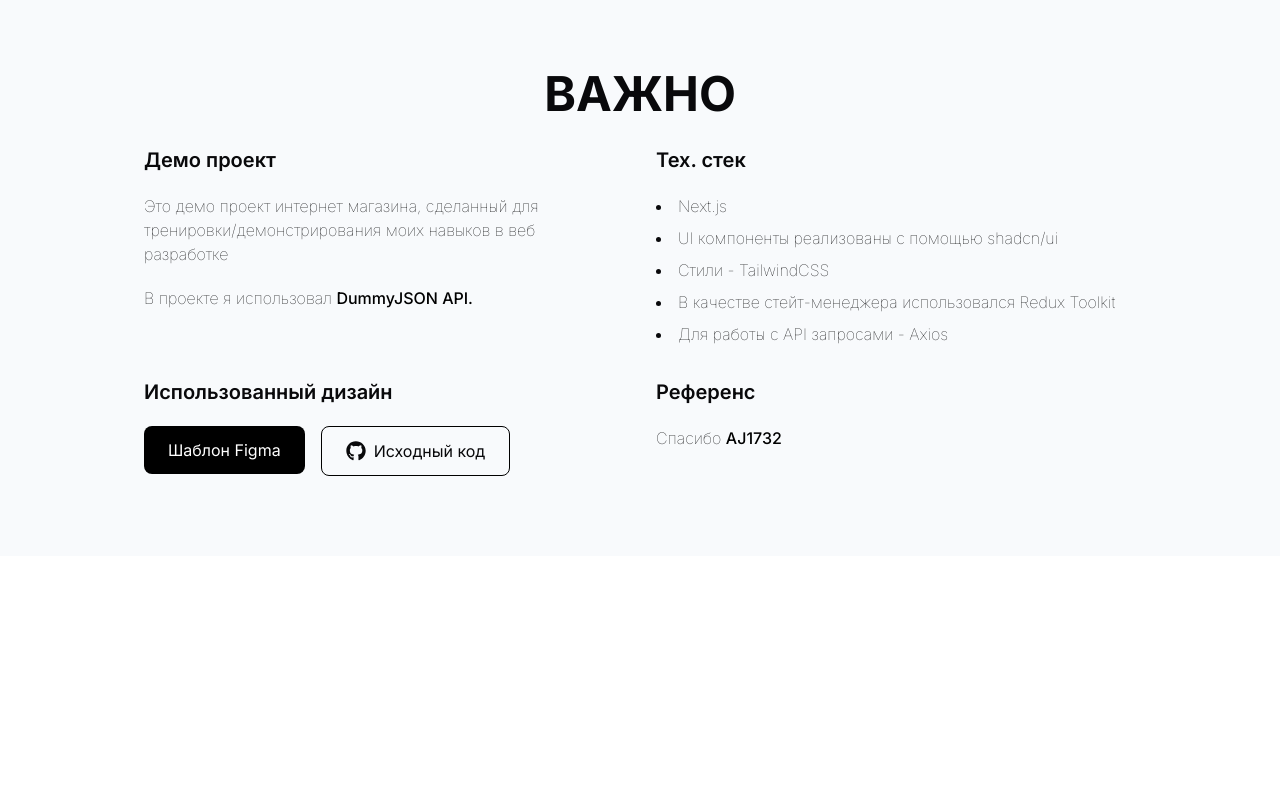
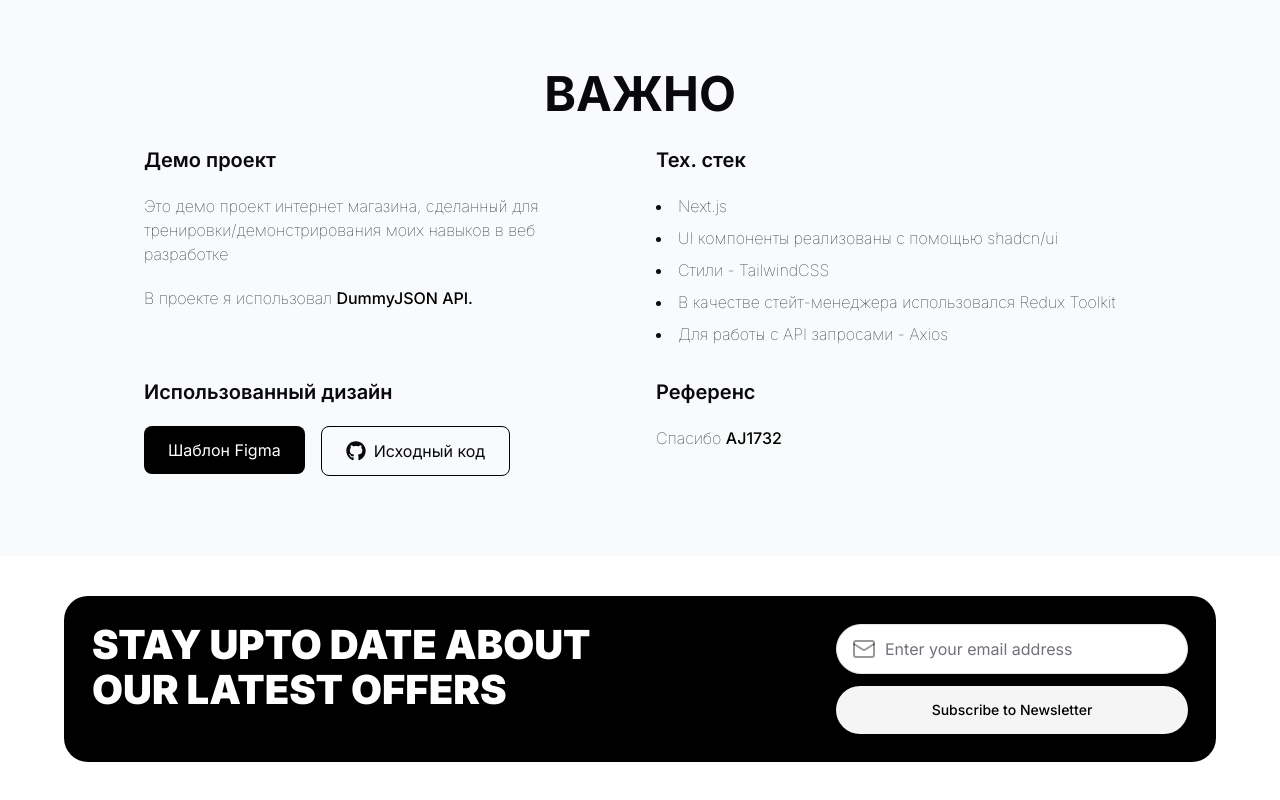
Before and after one commit to Gennod/ibb-shopco, a Next.js app: page / in a window 1280 px wide. Shown: the part 670-1470 px from the top of the page. Before the commit the page ends 1226 px from the top, so only its background shows below. Built offline with nearby package versions, Linux system fonts and the light colour scheme.

Commit message:
feat: add CTASection and custom InputField

```diff
--- a/src/app/layout.tsx
+++ b/src/app/layout.tsx
@@ -1,4 +1,5 @@
 import { Navbar } from '@/components'
+import CTASection from '@/components/sections/CTASection'
 import type { Metadata } from 'next'
 import { Inter } from 'next/font/google'
 import './globals.css'
@@ -8,8 +9,8 @@
 })
 
 export const metadata: Metadata = {
-	title: 'Create Next App',
-	description: 'Generated by create next app',
+	title: 'Shopco',
+	description: 'Created by Ivan Blednov',
 }
 
 export default function RootLayout({
@@ -19,11 +20,12 @@
 }>) {
 	return (
 		<html lang='en'>
-			<body className={`${inter.className} content-grid font-satoshi`}>
-				<header className='content-grid fixed z-50 w-full bg-white border-b border-black/10'>
+			<body className={`${inter.className} font-satoshi`}>
+				<header className='text-black fixed z-50 w-full bg-white border-b border-black/10'>
 					<Navbar />
 				</header>
 				<main className='pt-20'>{children}</main>
+				<CTASection />
 			</body>
 		</html>
 	)
--- /dev/null
+++ b/src/components/sections/CTASection/index.tsx
@@ -0,0 +1,29 @@
+import ButtonLink from '@/components/ui-build/ButtonLink'
+import InputField from '@/components/ui-build/InputField'
+import { Mail } from 'lucide-react'
+
+const CTASection = () => {
+	return (
+		<section className='pt-10 pb-10 pl-16 pr-16 text-white'>
+			<div className='bg-black rounded-[1.5rem] p-7 flex justify-between'>
+				<h2 className='-mt-0.5 max-w-[35rem] font-integral font-black text-[2rem] leading-[2.1875rem] text-white lg:text-[2.5rem] lg:leading-[2.8125rem]'>
+					STAY UPTO DATE ABOUT <br />
+					OUR LATEST OFFERS
+				</h2>
+				<div className='flex w-full flex-col justify-center gap-3 text-white max-lg:mx-auto lg:max-w-[22rem]'>
+					<InputField
+						startIcon={<Mail />}
+						placeholder='Enter your email address'
+						iconProps={{
+							className: 'stroke-black/40',
+						}}
+					/>
+					<ButtonLink className='w-full bg-neutral-100 py-6 text-black hover:bg-shade-200'>
+						Subscribe to Newsletter
+					</ButtonLink>
+				</div>
+			</div>
+		</section>
+	)
+}
+export default CTASection
--- /dev/null
+++ b/src/components/ui-build/InputField/index.tsx
@@ -0,0 +1,92 @@
+'use client'
+
+import { cn } from '@/lib/utils'
+import { Eye, EyeOff, Lock, LucideProps } from 'lucide-react'
+import * as React from 'react'
+
+export interface InputProps
+	extends React.InputHTMLAttributes<HTMLInputElement> {
+	startIcon?: React.ReactElement<LucideProps>
+	endIcon?: React.ReactElement<LucideProps>
+	iconProps?: LucideProps
+}
+
+const InputField = React.forwardRef<HTMLInputElement, InputProps>(
+	({ className, type, startIcon, endIcon, iconProps = {}, ...props }, ref) => {
+		const [show, setShow] = React.useState(false)
+		const { className: iconClassName, ...iconRest } = iconProps
+
+		if (type === 'password') {
+			return (
+				<div className='relative w-full'>
+					<div className='absolute left-4 top-1/2 -translate-y-1/2 transform'>
+						<Lock
+							size={'1.5rem'}
+							className={cn('text-muted-foreground', iconClassName)}
+							{...iconRest}
+						/>
+					</div>
+					<input
+						autoComplete='off'
+						type={!show ? type : 'text'}
+						className={cn(
+							'border-input bg-background ring-offset-background placeholder:text-muted-foreground flex min-h-10 w-full rounded-full border px-12 py-3 text-sm file:border-0 file:bg-transparent file:text-sm file:font-medium focus-visible:outline-none focus-visible:ring-1 focus-visible:ring-black focus-visible:ring-offset-0 disabled:cursor-not-allowed disabled:opacity-50 lg:text-base',
+							className
+						)}
+						ref={ref}
+						{...props}
+					/>
+					<button
+						onClick={() => setShow(prev => !prev)}
+						className='absolute right-3 top-1/2 -translate-y-1/2 transform'
+						type='button'
+					>
+						{show ? (
+							<Eye className='stroke-slate-700/70' size={'1.5rem'} />
+						) : (
+							<EyeOff className='stroke-slate-700/70' size={'1.5rem'} />
+						)}
+					</button>
+				</div>
+			)
+		}
+
+		return (
+			<div className='relative'>
+				{startIcon && (
+					<div className='absolute left-4 top-1/2 -translate-y-1/2 transform'>
+						{React.cloneElement(startIcon, {
+							size: 24,
+							className: cn('text-muted-foreground', iconClassName),
+							...iconRest,
+						})}
+					</div>
+				)}
+				<input
+					type={type}
+					className={cn(
+						'border-input bg-background text-zinc-900 placeholder:text-black/40 ring-offset-background placeholder:text-muted-foreground flex min-h-10 w-full rounded-full border px-8 py-3 text-sm file:border-0 file:bg-transparent file:text-sm file:font-medium focus-visible:outline-none focus-visible:ring-1 focus-visible:ring-black focus-visible:ring-offset-0 disabled:cursor-not-allowed disabled:opacity-50 lg:text-base',
+						startIcon ? 'pl-12' : '',
+						endIcon ? 'pr-12' : '',
+						className
+					)}
+					ref={ref}
+					{...props}
+				/>
+				{endIcon && (
+					<div className='absolute right-3 top-1/2 -translate-y-1/2 transform'>
+						{React.cloneElement(endIcon, {
+							size: 24,
+							className: cn('text-muted-foreground', iconClassName),
+							...iconRest,
+						})}
+					</div>
+				)}
+			</div>
+		)
+	}
+)
+
+InputField.displayName = 'Input'
+
+export default InputField
```
